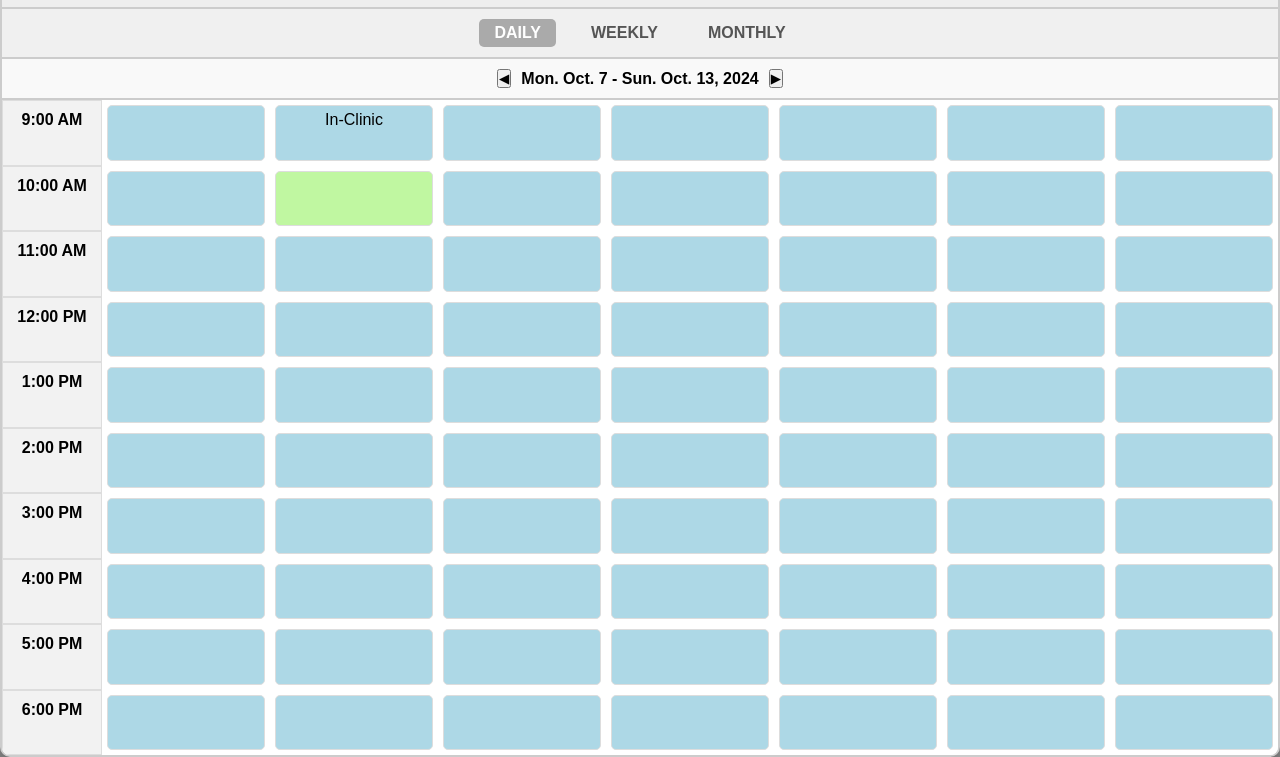
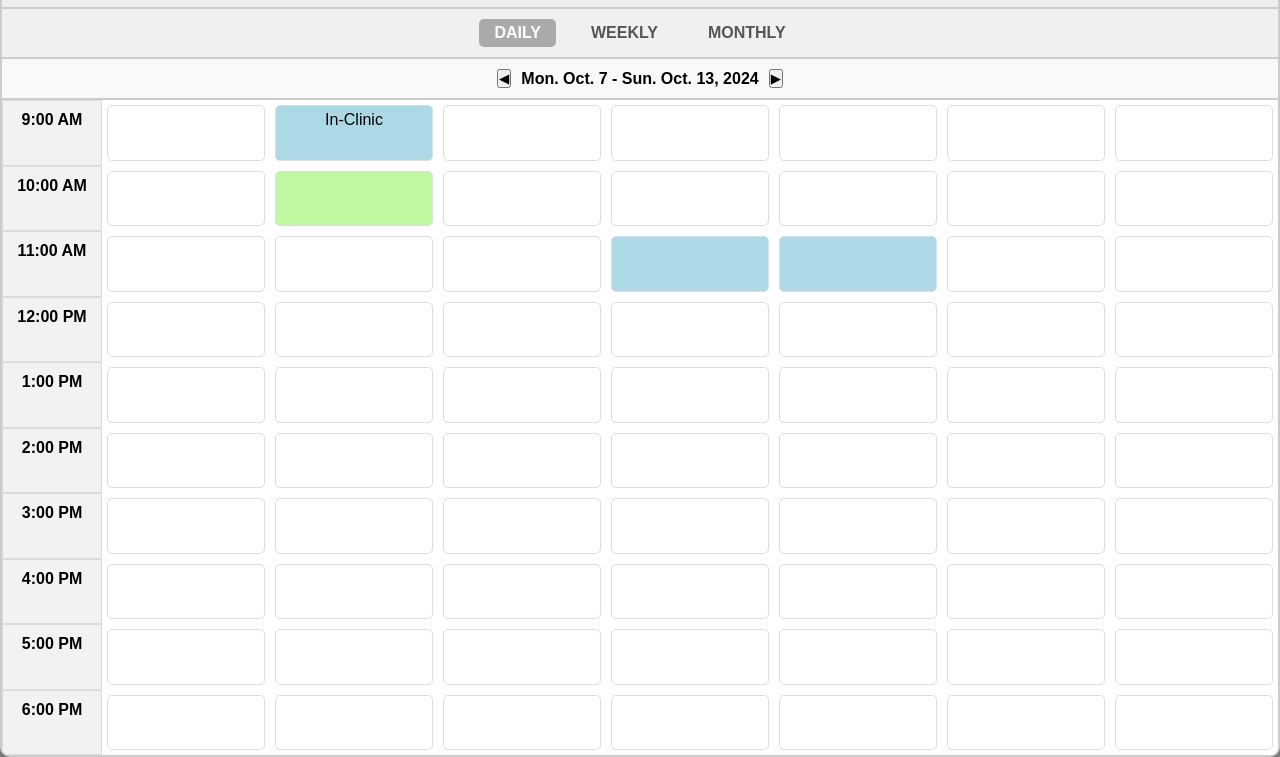
Before and after one commit to yumiaery/CPSC481-PROJECT, a plain HTML site: page cpsc481 proj/weekly.html in a window 1280 px wide. Shown: the part 43-800 px from the top of the page. Drawn offline with Linux system fonts and the light colour scheme.

Commit message:
Update weekly.css

```diff
--- a/cpsc481 proj/weekly.css
+++ b/cpsc481 proj/weekly.css
@@ -120,6 +120,15 @@ body {
 
 .calendar-grid .appointment {
   background-color: #add8e6;
+  margin: 5px;
+  padding: 5px;
+  text-align: center;
+  color: #000;
+  border-radius: 5px;
+}
+
+.calendar-grid .appointment.empty {
+  background-color: #fff;
   margin: 5px;
   padding: 5px;
   text-align: center;
```
